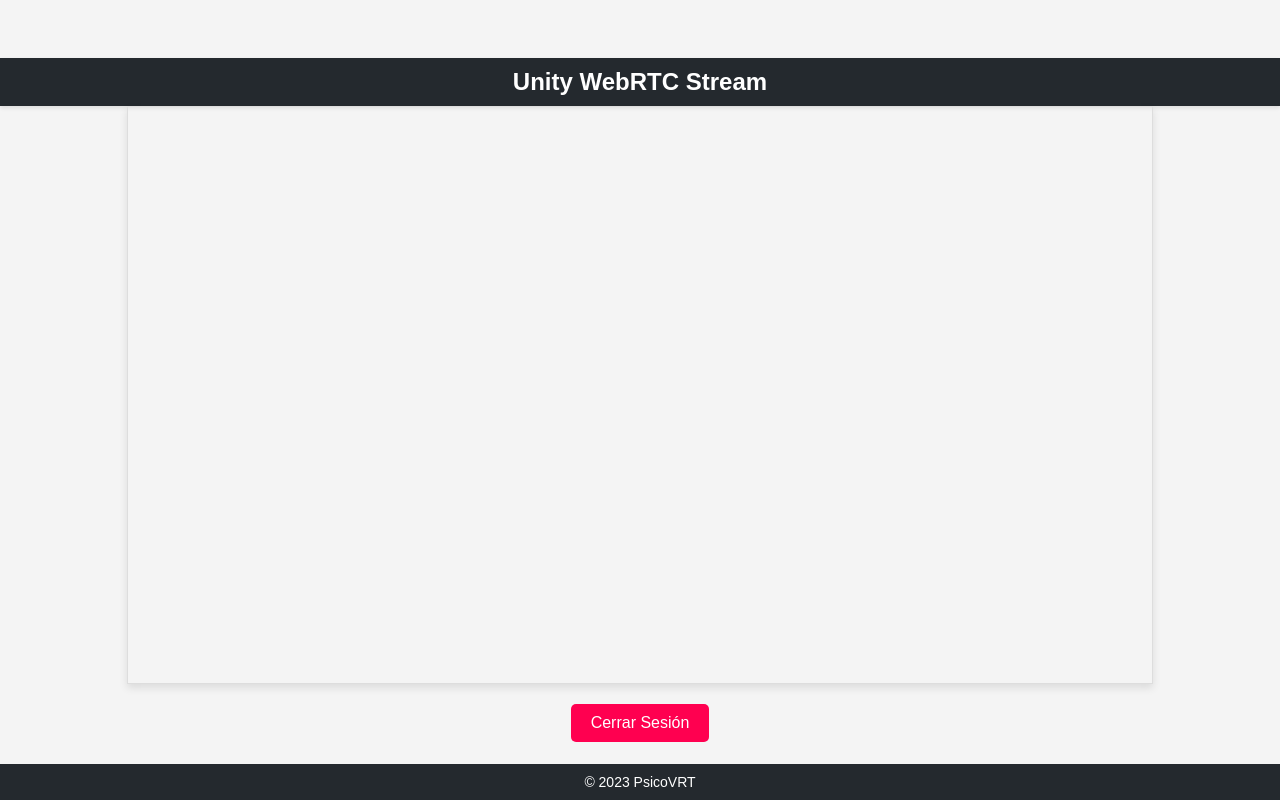
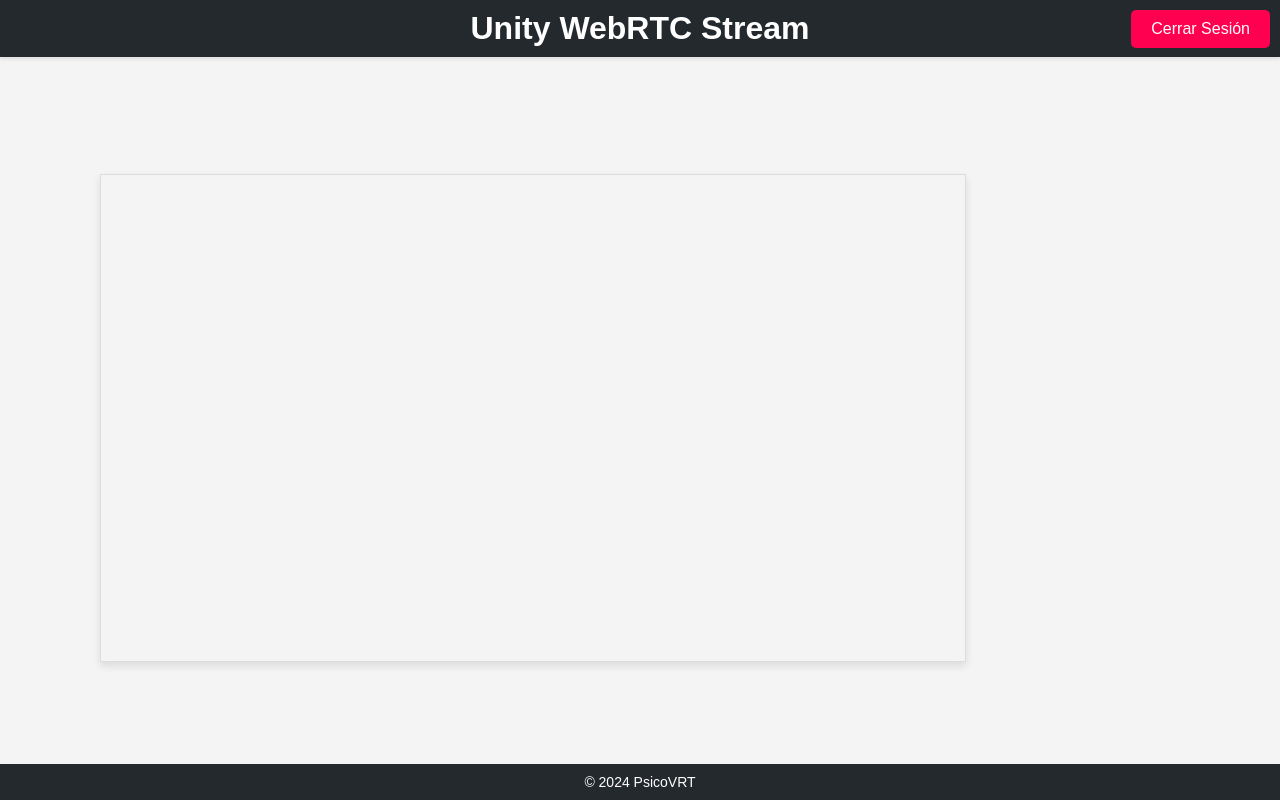
Before and after one commit to MaxP7588/WebPsicoVRT, a website: page public/transmision.html in a window 1280 px wide. Drawn offline with Linux system fonts and the light colour scheme.

Commit message:
estilo arreglado

```diff
--- a/public/styles.css
+++ b/public/styles.css
@@ -34,6 +34,9 @@ body {
     cursor: pointer;
     border-radius: 5px;
     transition: background-color 0.3s ease;
+    position: absolute;
+    top: 10px;
+    right: 10px;
 }
 
 #logoutButton:hover {
@@ -48,11 +51,18 @@ body {
     padding: 10px 0;
     text-align: center;
     box-shadow: 0 2px 4px rgba(0, 0, 0, 0.1);
+    position: fixed;
+    top: 0;
+    left: 0;
+    z-index: 1000;
+    display: flex;
+    justify-content: center;
+    align-items: center;
 }
 
 .header h1 {
     margin: 0;
-    font-size: 24px;
+    flex-grow: 1;
 }
 
 /* Estilo del pie de página */
@@ -74,7 +84,7 @@ body {
 /* Estilo del formulario de inicio de sesión */
 form {
     background-color: white;
-    padding: 20px;
+    padding: 45px;
     border-radius: 5px;
     box-shadow: 0 4px 8px rgba(0, 0, 0, 0.1);
 }
--- a/public/transmision.html
+++ b/public/transmision.html
@@ -3,15 +3,25 @@
 <head>
     <title>Unity WebRTC Stream</title>
     <link rel="stylesheet" href="styles.css">
+    <style>
+        .content {
+            margin-top: 60px; /* Ajusta este valor según la altura del encabezado */
+            position: relative;
+            width: 100%;
+            max-width: 1080px;
+        }
+    </style>
 </head>
 <body>
     <div class="header">
         <h1>Unity WebRTC Stream</h1>
+        <button id="logoutButton">Cerrar Sesión</button>
     </div>
-    <canvas id="videoCanvas" width="1920" height="1080"></canvas>
-    <button id="logoutButton">Cerrar Sesión</button>
+    <div class="content">
+        <canvas id="videoCanvas" width="1920" height="1080"></canvas>
+    </div>
     <div class="footer">
-        <p>&copy; 2023 PsicoVRT</p>
+        <p>&copy; 2024 PsicoVRT</p>
     </div>
 
     <script>
```
Also changed, not shown: 1 other file.
